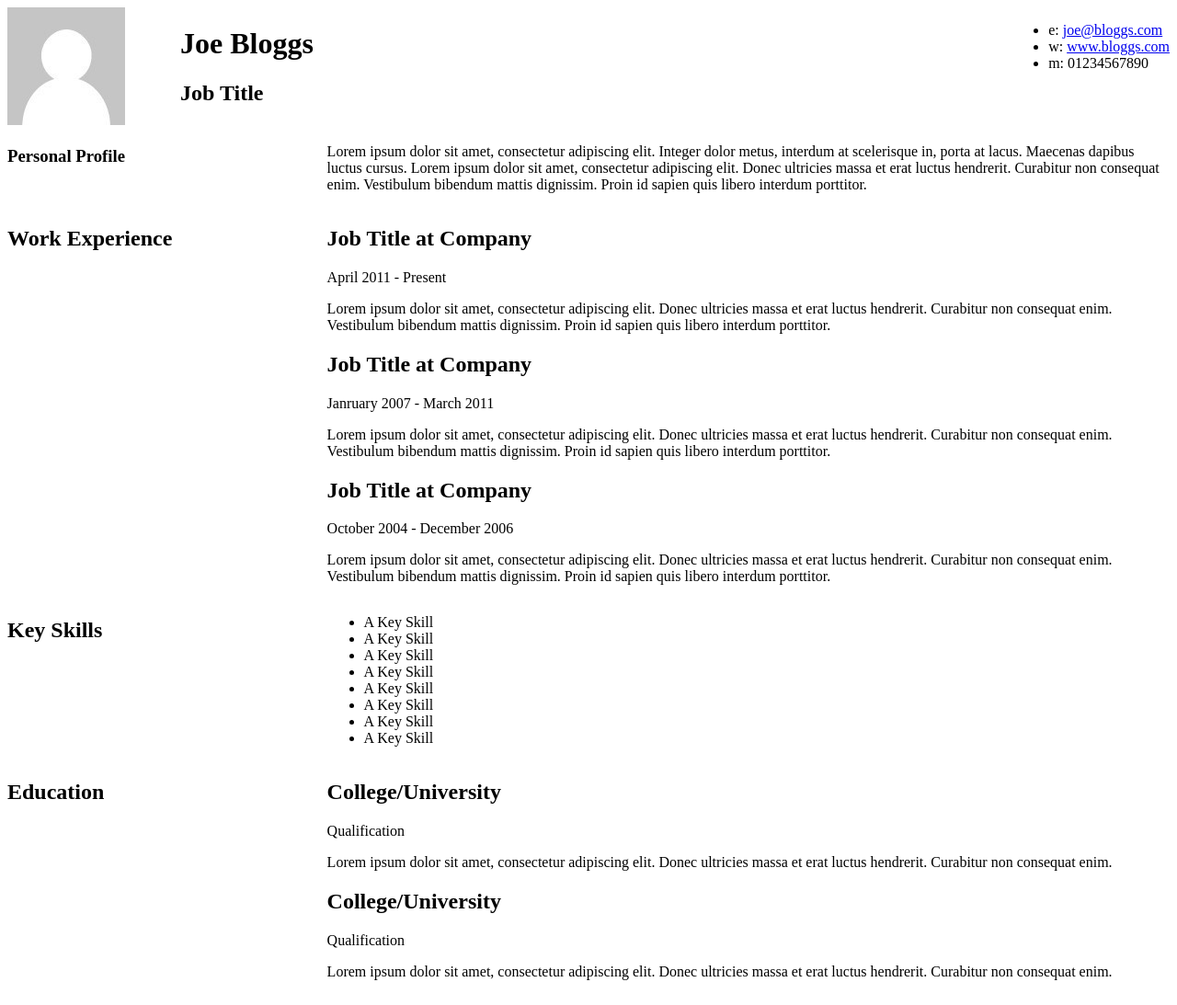
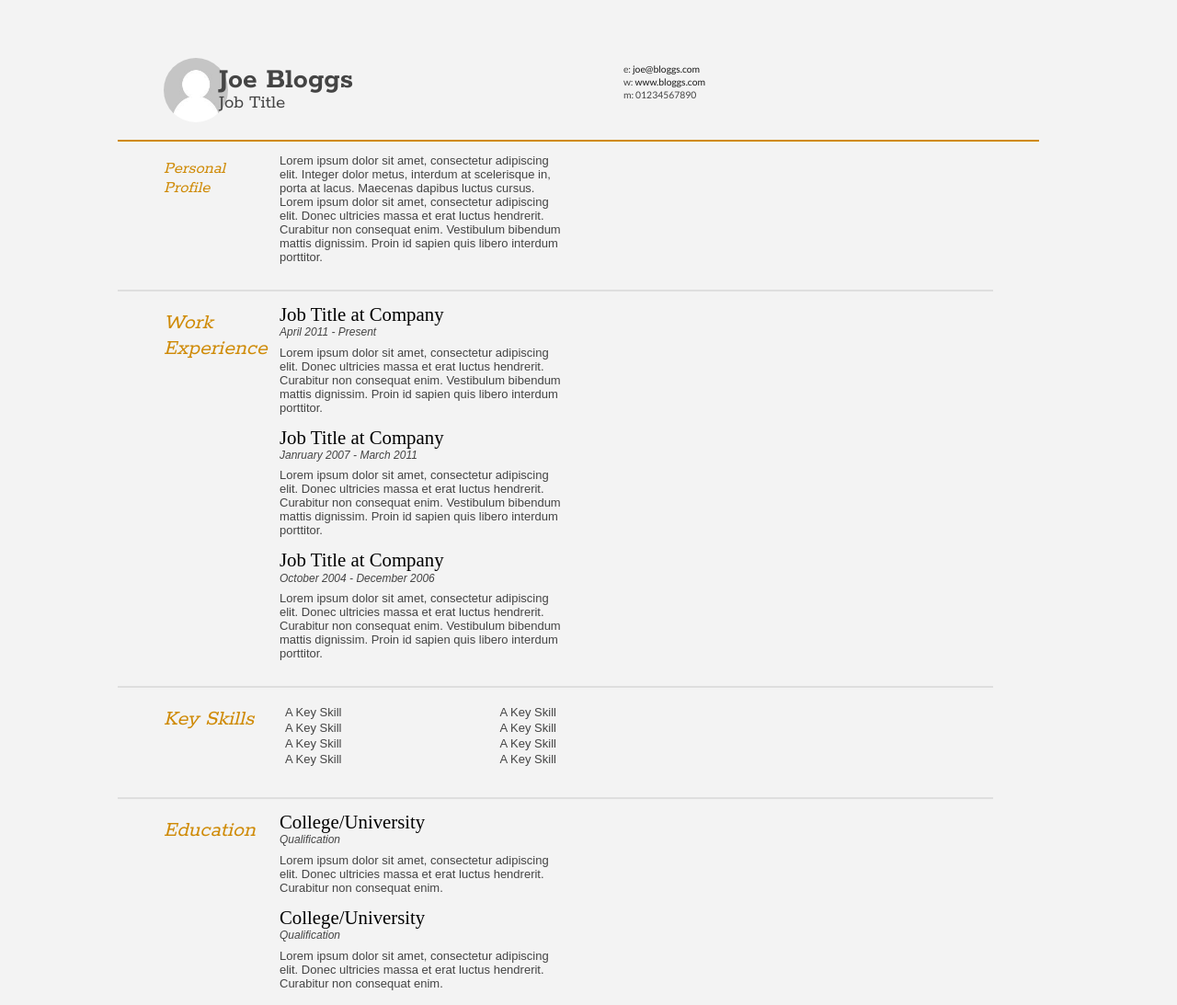
Before and after one commit to Kenzie-Academy-Brasil-Developers/estilizar-curriculo-sprint-2-Luiz-FelipeC, a plain HTML site: page index.html in a window 1280 px wide. Shown: the whole page at 92% size. Drawn offline with Linux system fonts and the light colour scheme.

Commit message:
Trabalho Final

```diff
--- a/index.html
+++ b/index.html
@@ -22,9 +22,10 @@
 		</div>
 
 		<div id="name">
-			<h1>Joe Bloggs</h1>
+			<h1 id= name1>Joe Bloggs</h1>
 			<h2>Job Title</h2>
 		</div>
+
 
 		<div id="contactDetails">
 			<ul>
@@ -36,6 +37,7 @@
 		<div class="clear"></div>
 	</div>
 
+	<div id="linha-horizontal"></div>
 	<div id="mainArea">
 		<section>
 			<article>
@@ -50,6 +52,7 @@
 			<div class="clear"></div>
 		</section>
 
+		<div id="divisoria"></div>
 
 		<section>
 			<div class="sectionTitle">
@@ -78,6 +81,7 @@
 			<div class="clear"></div>
 		</section>
 
+		<div id="divisoria"></div>
 
 		<section>
 			<div class="sectionTitle">
@@ -99,6 +103,7 @@
 			<div class="clear"></div>
 		</section>
 
+		<div id="divisoria"></div>
 
 		<section>
 			<div class="sectionTitle">
--- a/style.css
+++ b/style.css
@@ -6,22 +6,133 @@
 	width: 12.5%;
 	float: left;
 	margin-right: 30px;
+
 }
 
 #name {
 	float: left;
+	font-family: 'Rokkitt', sans-serif;
+	width: auto;
+    color:#444444;
 }
 
 #contactDetails {
 	float: right;
+	font-family: 'Lato' ,sans-serif;
+	font-size: 65%;
+	color: #444444;
+	margin-top: 50px;
+	margin-left: 35px;
 }
 
 .sectionTitle {
 	float: left;
 	width: 25%;
+
 }
 
 .sectionContent {
 	float: right;
 	width: 72.5%;
 }
+
+img {
+	border-radius: 50%;
+	margin-left: 50px;
+	height: 70px;
+	width: 70px;
+	margin-top: 55px;
+}
+
+li {
+	list-style:none;
+	padding: 1px;
+
+}
+
+a:link{
+	color: #181818;
+	text-decoration: none;
+}
+
+body {
+	background-color: #f3f3f3;
+	margin-right: 40%;
+	margin-left: 10%;
+}
+
+h1 {
+	color: #cf8a05;
+	font-style: italic;
+	font-weight: lighter;
+	margin-left: 50px;
+	font-family: 'Rokkitt';
+}
+
+.subDetails {
+	font-style: italic;
+	font-size: 12px;
+	color: #444444;
+	font-weight: lighter;
+	font-family: sans-serif;
+	line-height: 0.2;
+}
+
+.keySkills {
+   color: #444444;
+   display: inline-block;
+   columns: 100px 3;
+   column-width: 180px;
+   font-family: sans-serif;
+   font-size: small;
+   padding: 5px;
+}
+
+p {
+	color: #444444;
+	font-family: sans-serif;
+	font-size: small;
+	margin-right: 150px;
+}
+
+.container img {
+    max-width: 250px;
+    max-height:250px;
+    width: auto;
+    height: auto;
+}
+
+h2 {
+	font-family: 'Helvetica' sans-serif;
+	font-weight: lighter;
+	font-size: 130%;
+	margin-top: 24px;
+	margin-right: 150px;
+	line-height: 0.1;
+}
+
+#linha-horizontal{
+	width: 1000px;
+    border: 1px solid;
+    color:#cf8a05;
+	margin-top: 15px;
+}
+#divisoria{
+	width: 950px;
+    border: 1px solid;
+    color:#dedede;
+	margin-top: 15px;
+}
+
+#name1 {
+	text-decoration: none;
+	margin-right: 10%;
+    float: left;
+	color: #444444;
+	font-weight: bold;
+	margin-top: 34%;
+	font-style: normal;
+	margin-left: 0%;
+	line-height: 0.2;
+
+}
```
